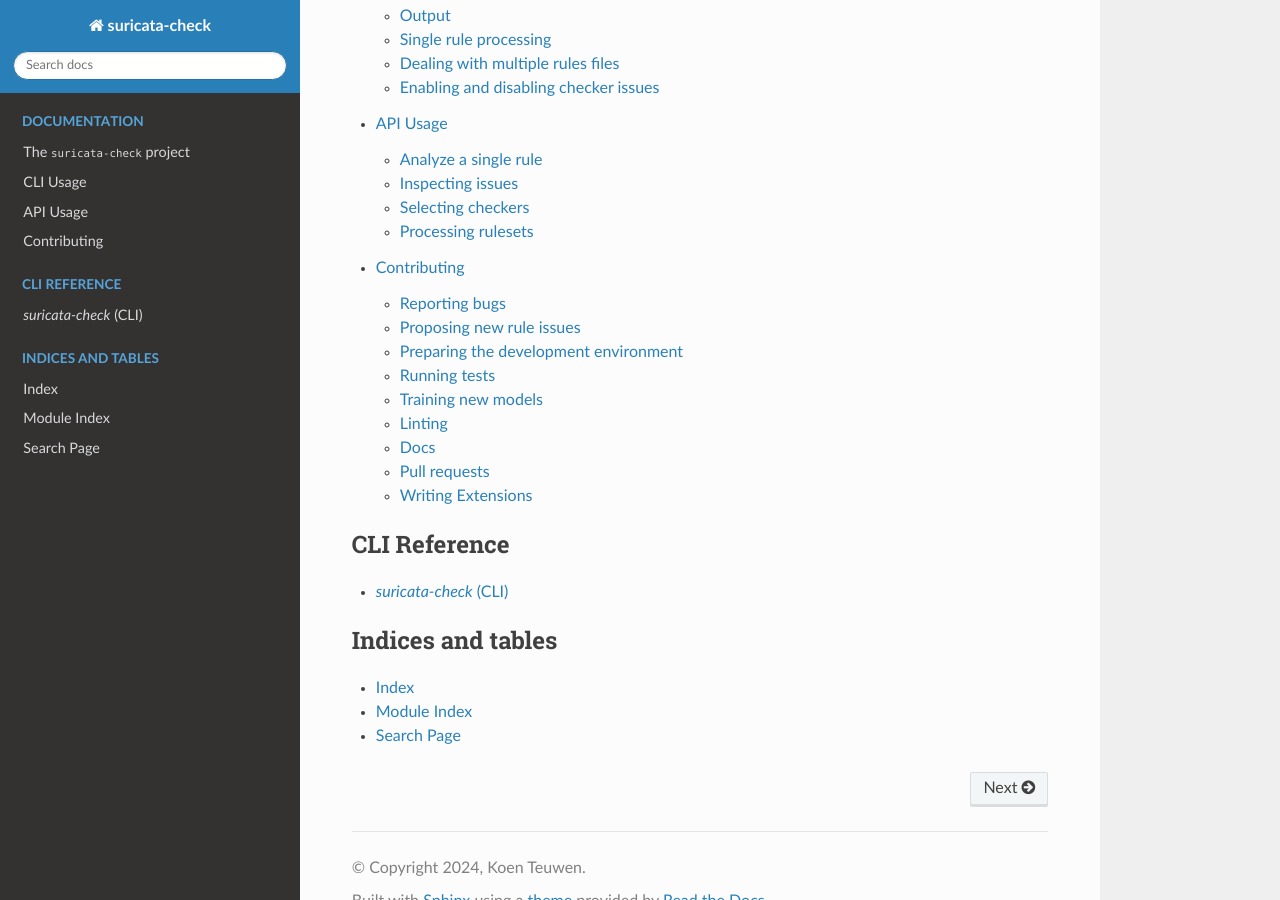
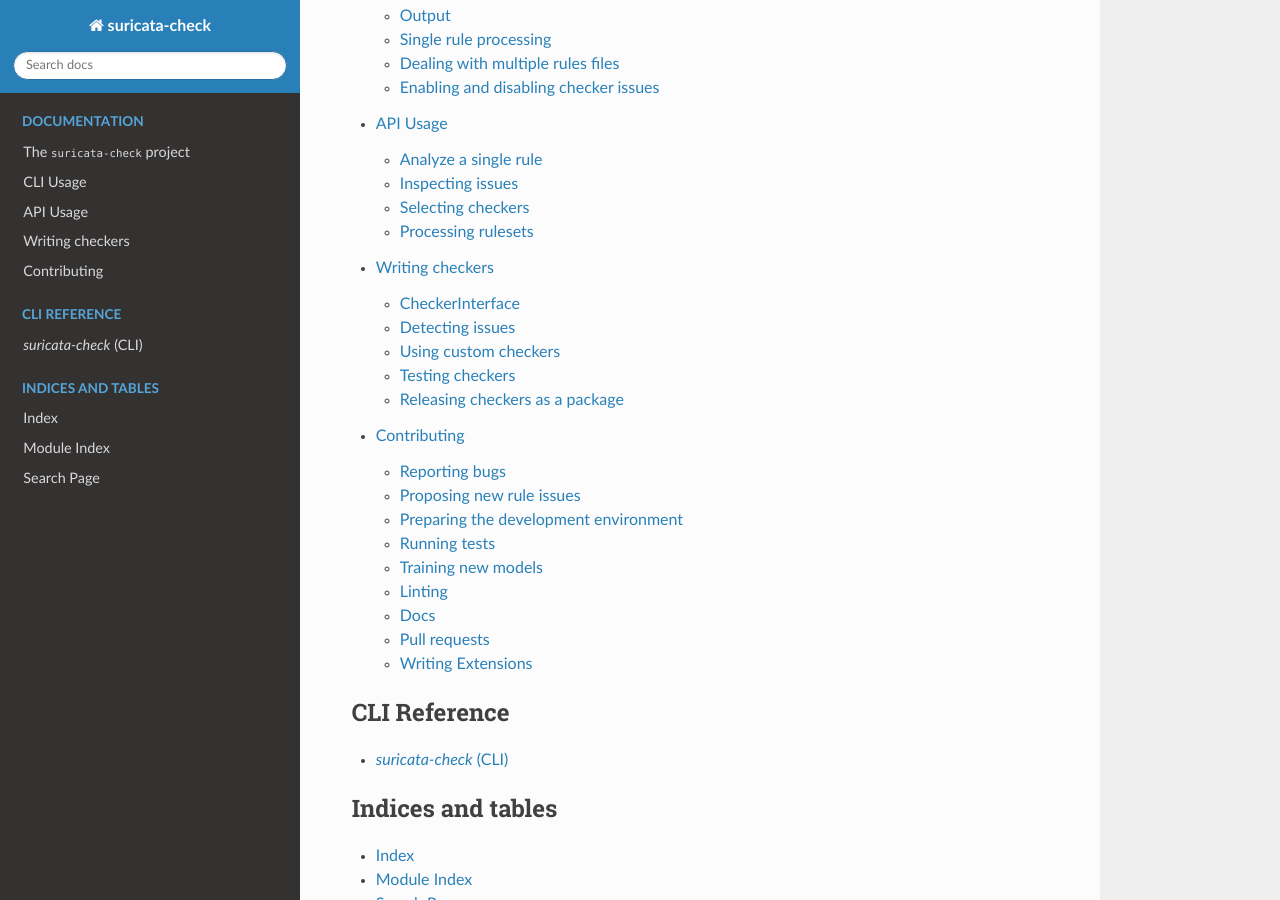
Before and after one commit to Koen1999/suricata-check, a Sphinx documentation site: the page built from docs/index.rst, in a window 1280 px wide and 900 px high, scrolled down 433 px. Built offline with Sphinx 7.4.7 and the Read the Docs theme 3.1.0, drawn with Linux system fonts in a browser that asks for light colours; pages that are not in the unit, such as notebooks, are missing from menus; the version number could not be read and is left out; some of the changed lines change nothing that is shown.

Commit message:
Added docs on writing checkers

````diff
--- /dev/null
+++ b/docs/checker.md
@@ -0,0 +1,162 @@
+# Writing checkers
+
+## CheckerInterface
+
+In order to write a new checker, you must extend the `suricata_check.checkers.interface.CheckerInterface` and implement the `_check_rule` function, which takes a rule (`idstools.rule.Rule`) as input and returns a collection of issues (`suricata.check.typing.IssuesType`). The most minimal checker, looks as follows:
+
+```python
+import idstools.rule
+from suricata_check.checkers.interface import CheckerInterface
+from suricata_check.utils.typing import ISSUES_TYPE
+
+
+class ExampleChecker(CheckerInterface):
+    codes = tuple()
+
+    def _check_rule(
+        self: "ExampleChecker",
+        rule: idstools.rule.Rule,
+    ) -> ISSUES_TYPE:
+        issues: ISSUES_TYPE = []
+
+        return issues
+```
+
+## Detecting issues
+
+To detect issues, you can use utility functions provided in `suricata_check.utils.checker`. A lot of utility functions exist, and you are encouraged to check out the [Checker API Reference](/autoapi/suricata_check/utils/checker/) for a complete overview. For example, it contains utility functions to check whether a Suricata option is (not) set, and enables asserting that atleast one or all option values are (not) equal to a certain value or regular expression.
+
+All you have to do to add new issue types is, to add the desired issue code (e.g. `E000`) to the `codes` field of the class, and append a new `Issue` to the list of `issues` that is returned at the end of `_check_rule` depending on the output of the utlity function called from `suricata_check.utils.checker`. For example, we can add two new issue types as follows:
+
+```python
+import idstools.rule
+from suricata_check.checkers.interface import CheckerInterface
+from suricata_check.utils import checker
+from suricata_check.utils.typing import ISSUES_TYPE, Issue
+
+
+class ExampleChecker(CheckerInterface):
+    codes = (
+        "E000",
+        "E001",
+    )
+
+    def _check_rule(
+        self: "ExampleChecker",
+        rule: idstools.rule.Rule,
+    ) -> ISSUES_TYPE:
+        issues: ISSUES_TYPE = []
+
+        if checker.is_rule_option_set(rule, "msg"):
+            issues.append(
+                Issue(
+                    code="E000",
+                    message="This rule sets the `msg` field!",
+                )
+            )
+
+        if checker.is_rule_option_equal_to(rule, "sid", "1234"):
+            issues.append(
+                Issue(
+                    code="E001",
+                    message="This rule has sid `1234`, which seems temporary.\nDo not forget to change it to an actual sid!",
+                )
+            )
+
+        return issues
+```
+
+## Using custom checkers
+
+In order to use your newly written checker, you should either install the package as an extension and install it as described in [Releasing checkers as a package](/checker.html#releasing-checkers-as-a-package) or you need to make use of the API and import your checker as documented in [API Usage](/api_usage.html#selecting-checkers).
+
+## Testing checkers
+
+To make testing of checkers easier, we have provided the `suricata_check.tests.GenericChecker` class that one can inherit in a test suite to write a new checker. The minimal change required is that `__run_around_tests` si implemented to set the `checker` field of the `GenericChecker` class to an instance of the checker being tested.
+
+```python
+import logging
+import os
+import sys
+
+import pytest
+from suricata_check.tests import GenericChecker
+
+sys.path.insert(0, os.path.abspath(os.path.join(os.path.dirname(__file__), "../..")))
+import suricata_check_extension_example
+
+
+class TestExample(GenericChecker):
+    @pytest.fixture(autouse=True)
+    def __run_around_tests(self):
+        logging.basicConfig(level=logging.DEBUG)
+        self.checker = suricata_check_extension_example.checkers.ExampleChecker()
+
+
+def __main__():
+    pytest.main()
+```
+
+Out of the box, no rules are actually tested but the structure of the codes provided in the `codes` field of the checker are tested.
+
+### Asserting expected issues for rules
+
+Usually, it is desirable to have atleast two tests for each issue type, i.e. one rule for which the issue is present and one rule for which it is not. To write a test, create an `idstools.rule.Rule` object by using `idstools.rule.parse` and pass this rule object to `self._test_issue` while also providing the issue code to check for and a boolean to indicate whether the issue should (not) be raised. The `GenericChecker._test_issue` function will under the hood perform various assertions, in addition to whether the issue is raised or not such as checking whether any undocumented issue codes are emitted, and whether the raised issue has the required metadata to describe the checker that raised the code. For example, to write tests for the two issues we created earlier, we can use the following code:
+
+```python
+import logging
+import os
+import sys
+
+import idstools.rule
+import pytest
+from suricata_check.tests import GenericChecker
+
+sys.path.insert(0, os.path.abspath(os.path.join(os.path.dirname(__file__), "../..")))
+import suricata_check_extension_example
+
+
+class TestExample(GenericChecker):
+    @pytest.fixture(autouse=True)
+    def __run_around_tests(self):
+        logging.basicConfig(level=logging.DEBUG)
+        self.checker = suricata_check_extension_example.checkers.ExampleChecker()
+
+    def test_e000_bad(self):
+        rule = idstools.rule.parse(
+            """alert ip any any -> any any (msg:"Test"; sid:1;)""",
+        )
+
+        self._test_issue(rule, "E000", True)
+
+    def test_e000_good(self):
+        rule = idstools.rule.parse(
+            """alert ip any any -> any any (sid:1;)""",
+        )
+
+        self._test_issue(rule, "E000", False)
+
+    def test_e001_bad(self):
+        rule = idstools.rule.parse(
+            """alert ip any any -> any any (msg:"Test"; sid:1234;)""",
+        )
+
+        self._test_issue(rule, "E001", True)
+
+    def test_e001_good(self):
+        rule = idstools.rule.parse(
+            """alert ip any any -> any any (msg:"Test"; sid:20101234;)""",
+        )
+
+        self._test_issue(rule, "E001", False)
+
+
+def __main__():
+    pytest.main()
+```
+
+## Releasing checkers as a package
+
+It is possible to extend `suricata-check` with additional checkers and release them in a seperate package. An example of such an extension is given in the [suricata-check-extension-example](https://github.com/Koen1999/suricata-check-extension-example) project.
+
+Note that for extensions to be automatically discovered by the CLI, their module name should begin with `suricata_check_`, they should expose `suricata_check_extension.__version__`, and their checkers should implement the `CheckerInterface`.
--- a/docs/index.rst
+++ b/docs/index.rst
@@ -13,6 +13,7 @@ Welcome to suricata-check's documentation!
    readme.md
    cli_usage.md
    api_usage.md
+   checker.md
    contributing.md
 
 .. toctree::
````
